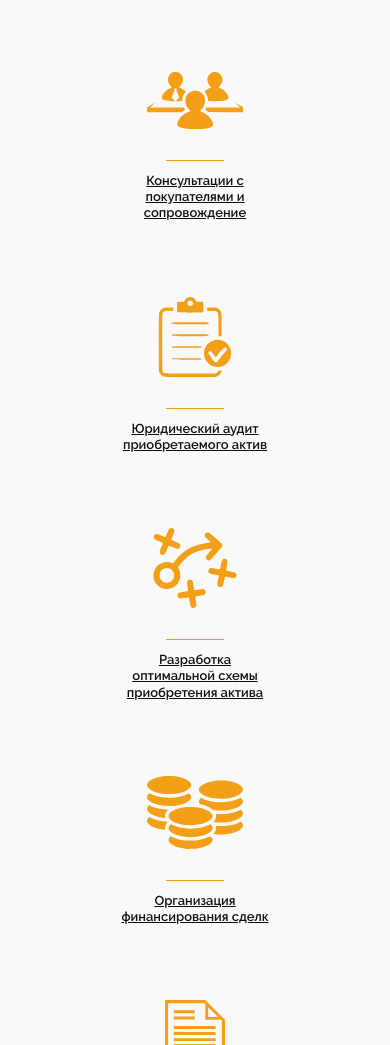
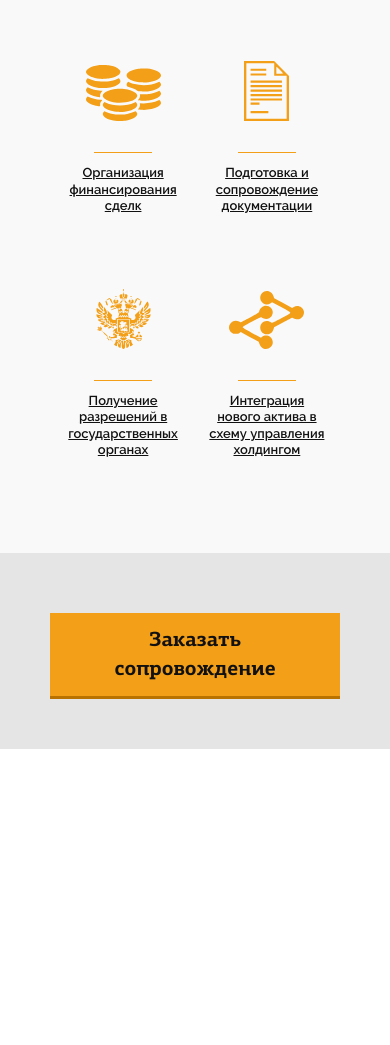
Before and after one commit to Draiking/Verstka2, a website: page src/index.html in a window 390 px wide. Shown: the part 4002-5047 px from the top of the page. After the commit the page ends 4751 px from the top, so only its background shows below. Drawn offline with nearby package versions, Linux system fonts and the light colour scheme; files that its build step writes are made by us from their sources.

Commit message:
Адаптировали и закончили 2 секцию

```diff
--- a/src/parts/content/content.html
+++ b/src/parts/content/content.html
@@ -193,7 +193,9 @@
             </div>
         </div>
     </div>
-    <div class="section-bottom">
+    <div class="section-bottom2">
         <a href="#" class="buttons">Заказать сопровождение</a>
     </div>
 </section>
+
+<!-- конец 2 секции -->
--- a/src/parts/content/content.scss
+++ b/src/parts/content/content.scss
@@ -218,8 +218,8 @@ p {
   .s2-item{
     .img_wrap{
       img {
-        max-width: 96px;
-        max-height: 80px;
+        max-width: 75px;
+        max-height: 60px;
       }
     }
   }
@@ -244,4 +244,13 @@ p {
 
 }
 
+
+.section-bottom2 {
+  padding: 50px ;
+  text-align: center;
+  background-color: $section-bottom2;
+}
+
+/* Конец 2 секции */
+
 @import "../../style/media";
--- a/src/style/colors.scss
+++ b/src/style/colors.scss
@@ -22,3 +22,4 @@
 $border_bottom: #D6DAE0;
 $border-p: #DEE1E5;
 $border-p1: #546476;
+$section-bottom2: #e5e5e5;
--- a/src/style/media.scss
+++ b/src/style/media.scss
@@ -133,6 +133,12 @@
    margin-top: 15px;
   }
 
+  .s2-item-wrap {
+    padding: 0 10px;
+    width: 140px;
+  }
+
+
 }
 
 /* Custom, iPhone Retina */
```
